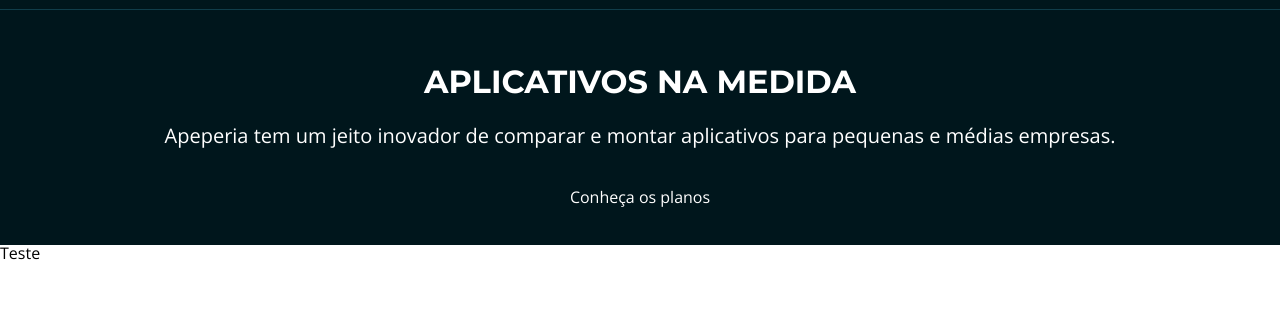
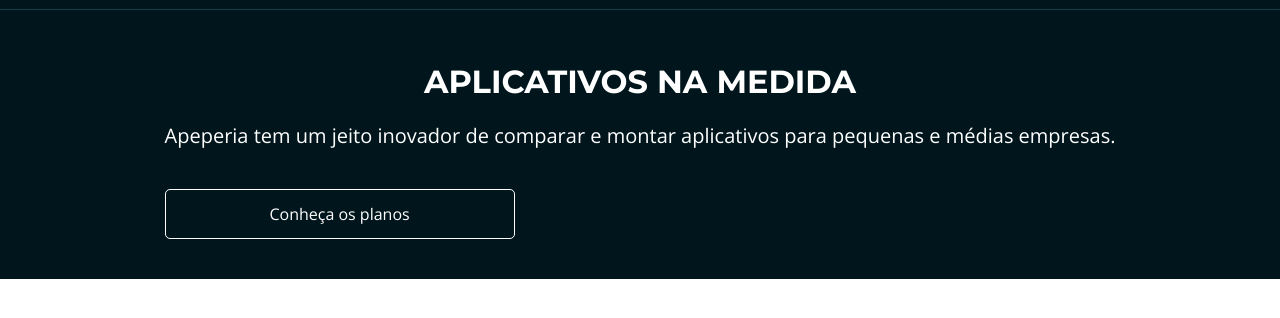
Before and after one commit to leandrocitro/projetoApeperia, a plain HTML site: page index.html in a window 1280 px wide. Shown: the part 130-448 px from the top of the page. Drawn offline with nearby package versions, Linux system fonts and the light colour scheme.

Commit message:
Modificacao 26.04

```diff
--- a/css/base.css
+++ b/css/base.css
@@ -1,3 +1,28 @@
+:root {
+
+    --branco: #FFF;
+    --azul-claro: #DFE3E5;
+    --vermelho-forte: #B72E2E;
+    --cinza-escuro: #4F4C4C;
+    --cinza-claro: #F7F4F4;
+    --cinza-medio: #D9D9D9;
+
+    --fonte-link: #0084FF;
+    --fonte-cinza: #666;
+    --borda-cabecalho-mobile: #103D4A;
+    --bg-rodape: #333;
+    --bg-chamada-mobile: #00161C;
+
+    --planos-cartao-start: #56CCF2;
+    --planos-cartao-ultra: #B04CD9;
+    --planos-cartao-mega: #E33B3B;
+
+    --montserrat: 'Montserrat', sans-serif;
+}
+
+
+
+
 body {
     font-family: 'Open Sans', sans-serif;
 }
@@ -6,3 +31,20 @@ body {
     padding-right: 6%;
     padding-left: 6%;
 }
+
+.botao {
+    text-align: center;
+
+    display: block;
+
+    width: 100%;
+    max-width: 350px;
+
+    box-sizing: border-box;
+
+    padding: 1rem 2rem;
+
+    border: 1px solid var(--branco);
+    border-radius: 5px;
+
+}
--- a/css/cabecalho.css
+++ b/css/cabecalho.css
@@ -1,5 +1,5 @@
 .cabecalho {
-    color: #FFF;
+    color: var(--branco);
 
     width: 100%;
 
@@ -12,7 +12,7 @@
     padding-top: .75rem;
     padding-bottom: .75rem;
 
-    border-bottom: 1px solid #103D4A;
+    border-bottom: 1px solid var(--borda-cabecalho-mobile);
 
     position: absolute;
 }
--- a/css/chamada.css
+++ b/css/chamada.css
@@ -3,17 +3,17 @@
     flex-direction: column;
     align-items: center;
 
-    color: #FFF;
+    color: var(--branco);
     text-align: center;
 
-    background-color: #00161C;
+    background-color: var(--bg-chamada-mobile);
 
     padding-top: 12.25rem;
     padding-bottom: 2.5rem;
 }
 
 .chamada__titulo {
-    font-family: 'Montserrat', serif;
+    font-family: var(--montserrat);
     font-size: 2rem;
     font-weight: 700;
     text-transform: uppercase;
--- a/index.html
+++ b/index.html
@@ -34,10 +34,10 @@
         <section>
             <h1 class="chamada__titulo">Aplicativos Na Medida</h1>
             <p class="chamada__texto">Apeperia tem um jeito inovador de comparar e montar aplicativos para pequenas e médias empresas.</p>
-            <a href="#" class="chamada__botao">Conheça os planos</a>
+            <a href="#" class="chamada__botao botao">Conheça os planos</a>
         </section>
     </main>
-Teste
+
 </body>
 
 
```
